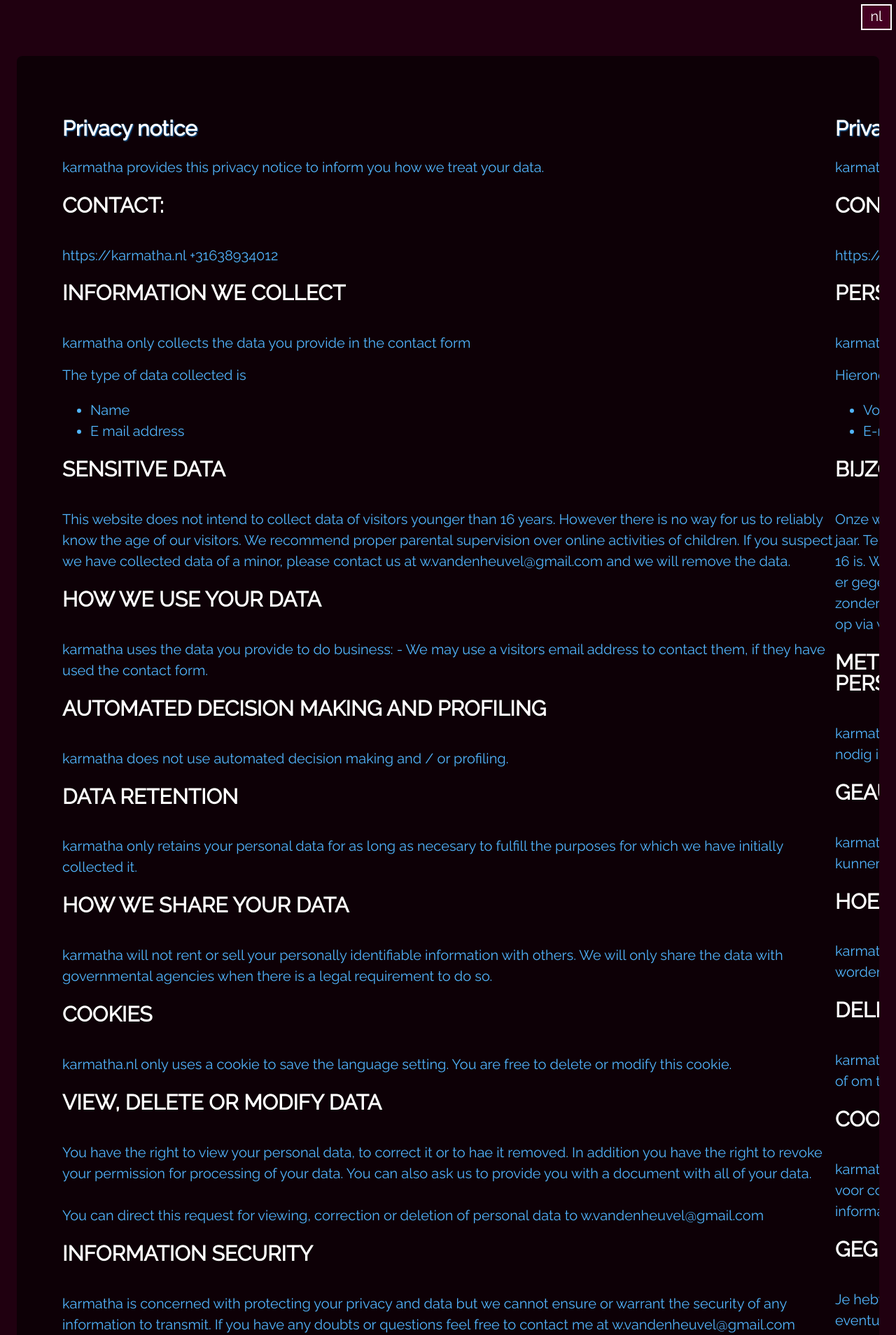
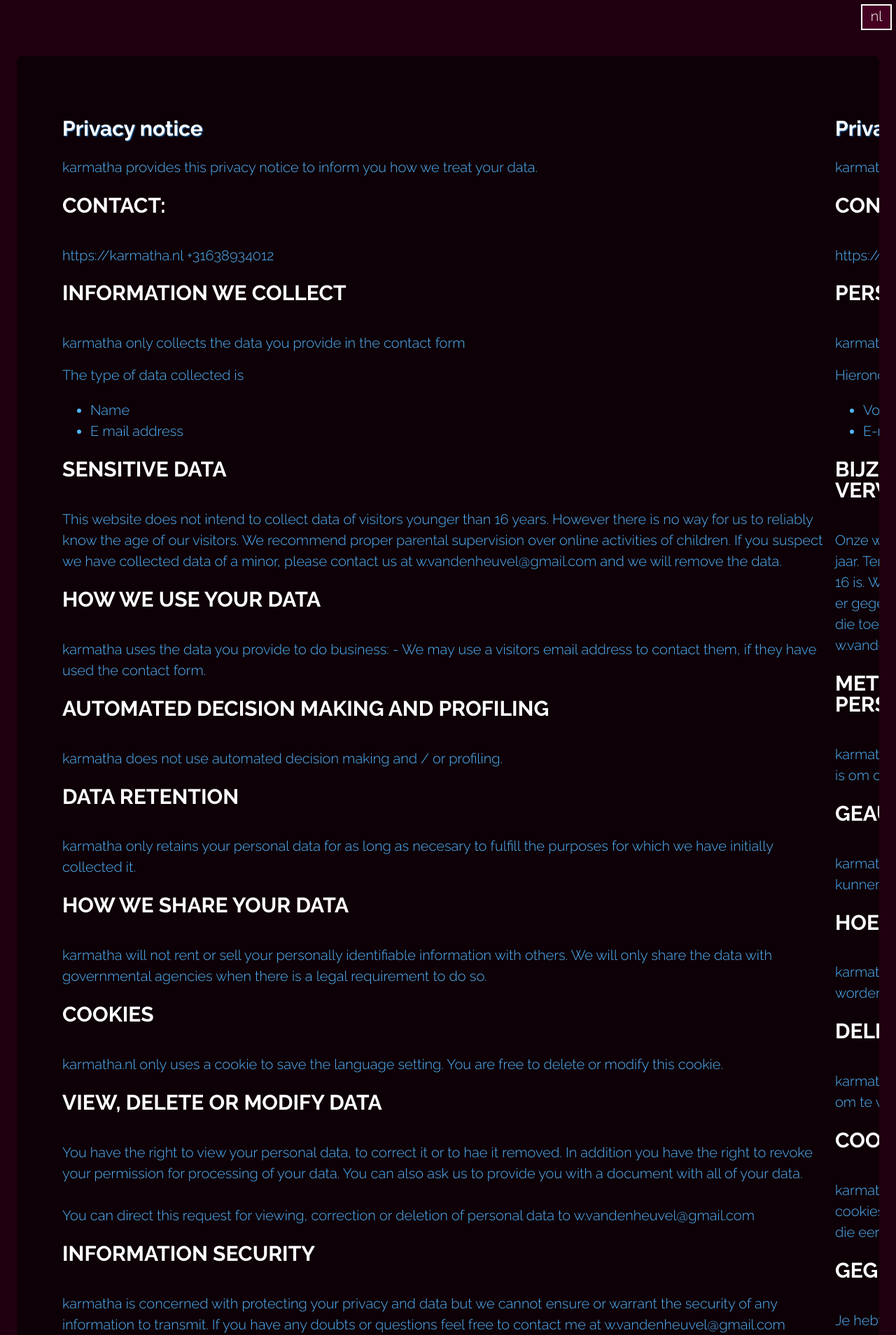
Before and after one commit to karmatha-nl/karmatha-nl.github.io, a Jekyll site: the page built from privacy.md, in a window 1280 px wide. Shown: the top 1908 px of the page at 70% size. Built offline with Jekyll 4.4.1, drawn with Linux system fonts in a browser that asks for light colours.

Commit message:
added inter

```diff
--- a/_layouts/default.html
+++ b/_layouts/default.html
@@ -19,7 +19,9 @@
 
     <title>{{ page.title }}</title>
 
-    <link href="https://fonts.googleapis.com/css?family=Raleway" rel="stylesheet"/>
+    <link rel="preconnect" href="https://fonts.googleapis.com">
+    <link rel="preconnect" href="https://fonts.gstatic.com" crossorigin>
+    <link href="https://fonts.googleapis.com/css2?family=Inter:ital,opsz,wght@0,14..32,100..900;1,14..32,100..900&family=Raleway:ital,wght@0,100..900;1,100..900&display=swap" rel="stylesheet">
 
     <link rel="stylesheet" type="text/css" href="/css/verydarkpink.css"/>
     <link rel="stylesheet" type="text/css" href="/css/snow.css"/>
```
